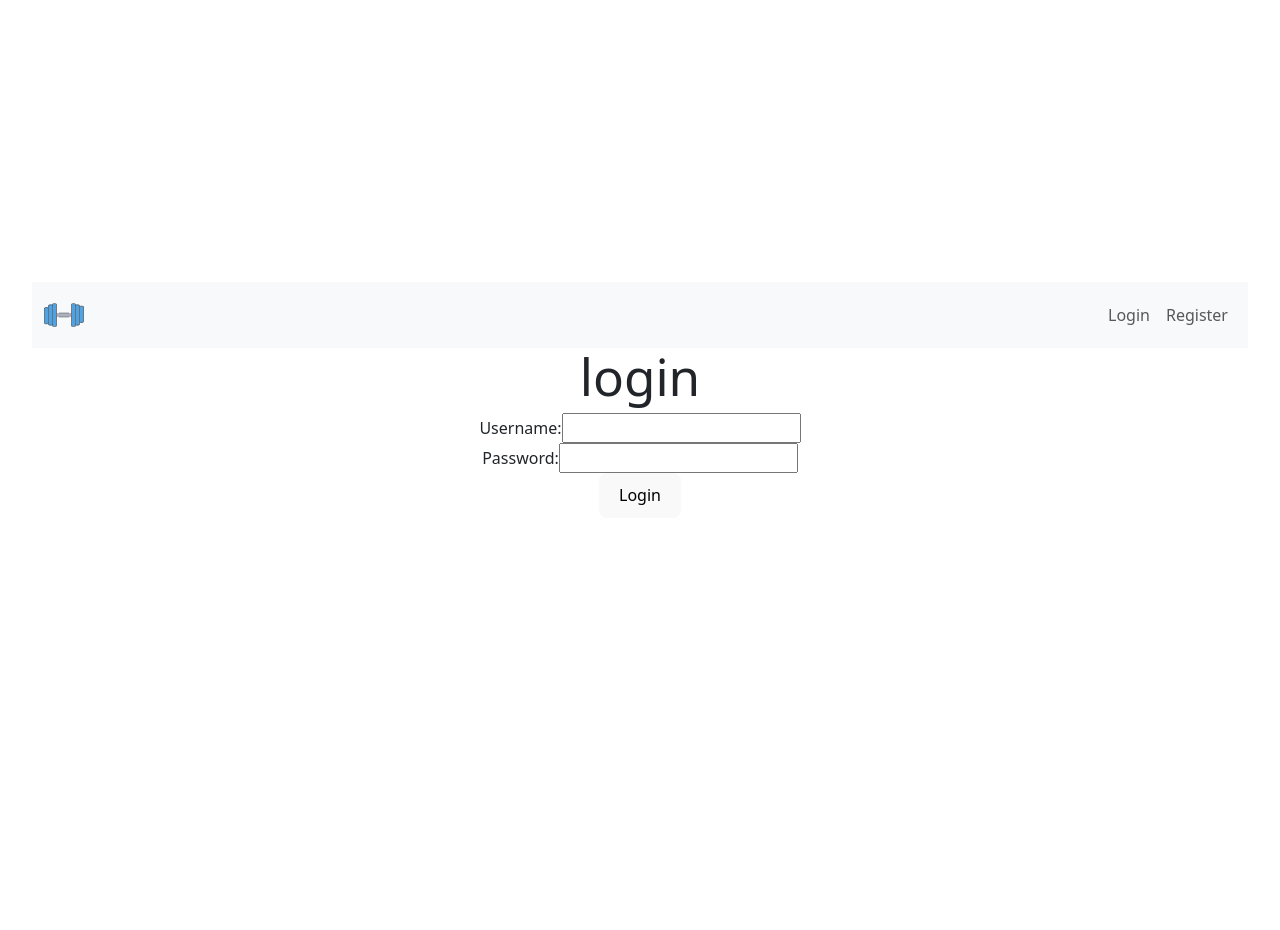
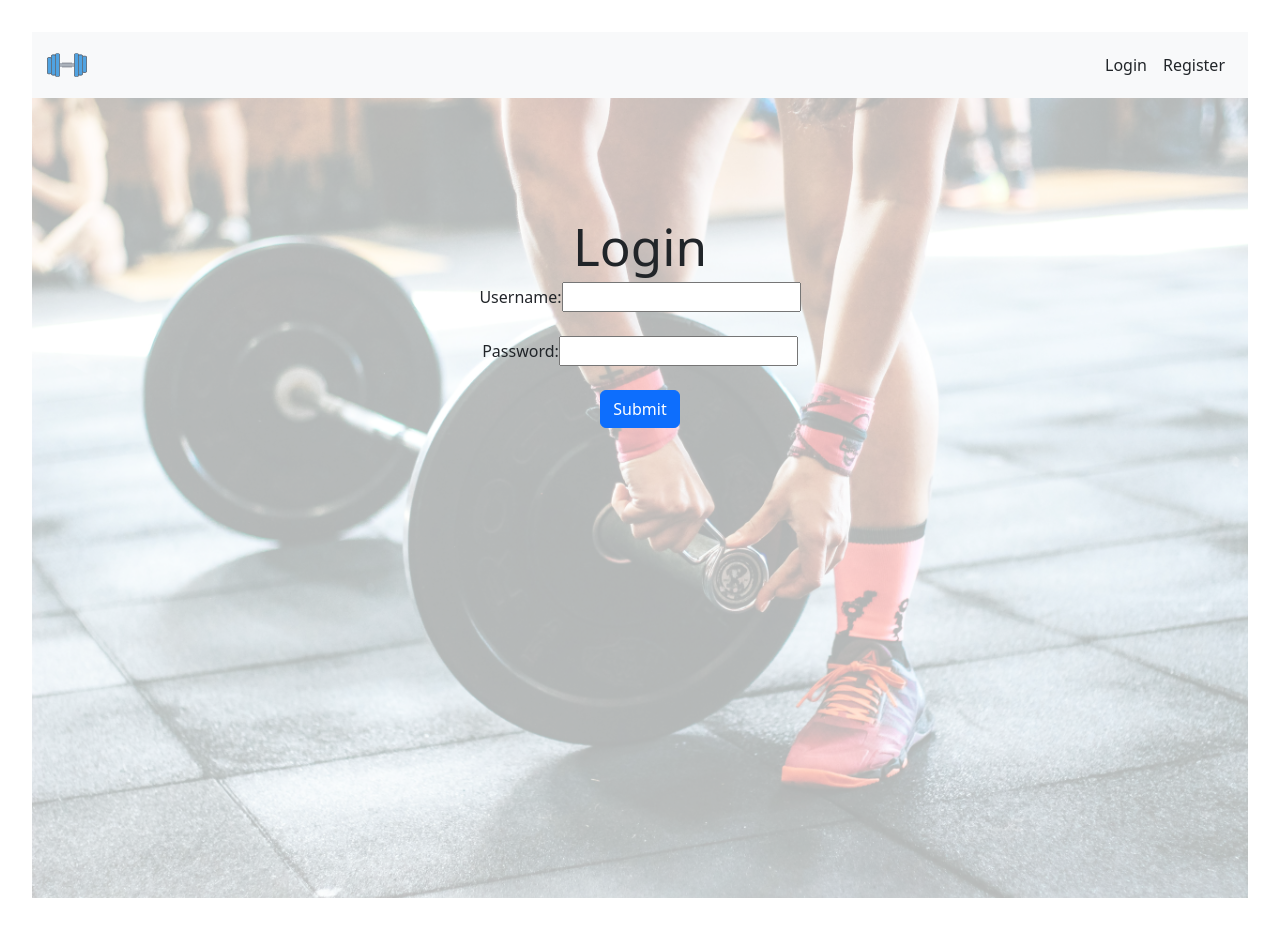
Before and after one commit to giuliainbarcelona/fitnessapp, a React (Vite) app in the folder client/: page /Login in a window 1280 px wide. Before the commit the page ends 800 px from the top, so only its background shows below. Built offline with nearby package versions, Linux system fonts and the light colour scheme.

Commit message:
CSS polishing

```diff
--- a/client/src/App.jsx
+++ b/client/src/App.jsx
@@ -24,7 +24,7 @@ function App() {
         </div>
         <div>
           <Routes>
-            <Route path="/Homepage" element={<Homepage />} />
+            <Route path="/" element={<Homepage />} />
             <Route path="/Profile" element={<Profile />} />
             <Route path="/Buildyourworkout" element={<Buildyourworkout />} />
             <Route path="/Calendar" element={<Calendar />} />
--- a/client/src/components/Navbar.jsx
+++ b/client/src/components/Navbar.jsx
@@ -13,7 +13,6 @@ export default function Navbar() {
   };
 
   return (
-    <>
     <nav className="navbar navbar-expand-lg bg-body-tertiary">
       <div className="container-fluid">
         <a className="navbar-brand" href="#">
@@ -32,7 +31,7 @@ export default function Navbar() {
         </button>
         <div className="collapse navbar-collapse" id="navbarNav">
           <ul className="navbar-nav ms-auto mb-2 mb-lg-0">
-              {auth.isLoggedIn && (
+            {auth.isLoggedIn ? (
               <>
                 <li className="nav-item">
                   <Link to="/Profile" className="nav-link">
@@ -46,16 +45,17 @@ export default function Navbar() {
                     style={{
                       color: "inherit",
                       textDecoration: "none",
+                      background: "none",
+                      border: "none",
+                      padding: 0,
                     }}
                   >
                     Logout
                   </button>
                 </li>
               </>
-              )}
-            </ul>
-            {!auth.isLoggedIn && (
-              <ul className="navbar-nav ms-auto mb-2 mb-lg-0">
+            ) : (
+              <>
                 <li className="nav-item">
                   <Link to="/Login" className="nav-link">
                     Login
@@ -66,11 +66,11 @@ export default function Navbar() {
                     Register
                   </Link>
                 </li>
+              </>
+            )}
           </ul>
-            )}
         </div>
       </div>
     </nav>
-    </>
   );
 }
--- a/client/src/index.css
+++ b/client/src/index.css
@@ -21,12 +21,20 @@ a:hover {
   color: #535bf2;
 }
 
-body {
+/* body {
   margin: 0;
   display: flex;
   place-items: center;
   min-width: 320px;
   min-height: 100vh;
+  height: 100%;
+} */
+
+body,
+html {
+  margin: 0;
+  padding: 0;
+  height: 100%;
 }
 
 h1 {
@@ -69,16 +77,32 @@ button:focus-visible {
 }
 
 .navbar {
-  display: flex;
-  justify-content: space-between;
+  position: sticky;
+  top: 0;
+  width: 100%;
+  z-index: 1000;
 }
 
 .navbar-nav {
-  float: none;
+  display: flex;
+  align-items: center;
 }
 
-.navbar-nav li {
-  margin: 0;
+.nav-item {
+  margin-left: 10px;
+}
+
+.nav-link {
+  color: inherit;
+  text-decoration: none;
+}
+
+.nav-link:hover {
+  color: #4fa3e2;
+}
+
+.container-fluid {
+  padding: 0 15px;
 }
 
 .popoverStyle {
@@ -149,3 +173,64 @@ button:focus-visible {
 .profile-btn-profile {
   margin-right: 160px;
 }
+
+.page-title {
+  margin-top: 100px;
+  z-index: 99 !important;
+}
+
+.page-title:hover {
+  color: #4fa3e2;
+}
+
+.page-title-less {
+  margin-top: 50px;
+  z-index: 99 !important;
+}
+
+.page-title-less:hover {
+  color: #4fa3e2;
+}
+
+.title-next-step:hover {
+  color: #4fa3e2;
+}
+
+.login-page {
+  position: relative;
+  width: 100%;
+  height: 100vh;
+  overflow: hidden;
+}
+
+.login-page::before {
+  content: "";
+  position: absolute;
+  top: 0;
+  left: 0;
+  width: 100%;
+  height: 100%;
+  background: url("../images/gympicture.jpg") no-repeat center center/cover;
+  opacity: 0.3;
+  z-index: 1;
+}
+
+.login-content {
+  position: relative;
+  z-index: 2; /* Ensure the content is above the background image */
+  padding: 20px;
+}
+
+.exercise-card {
+  background-color: lightblue;
+}
+
+.equipments-card {
+  background-color: lightskyblue;
+}
+.datepicker-card {
+  background-color: lightsteelblue;
+}
+.exercis-btn-card {
+  background-color: lightsalmon;
+}
--- a/client/src/pages/Buildyourworkout.jsx
+++ b/client/src/pages/Buildyourworkout.jsx
@@ -1,7 +1,6 @@
 import React from "react";
 import { useState } from "react";
 import { useNavigate } from "react-router-dom";
-import Button from "@mui/material/Button";
 
 export default function BuildYourWorkout() {
   const [inputCriteria, setInputCriteria] = useState({
@@ -62,8 +61,20 @@ export default function BuildYourWorkout() {
 
   return (
     <>
-      <h2>🏋🏻‍♀️ I am your workout builder 🏋🏼</h2>
+      <h2 className="page-title">
+        <img src="/icon.svg" alt="Logo" style={{ height: "40px" }} /> I am your
+        workout builder{" "}
+        <img src="/icon.svg" alt="Logo" style={{ height: "40px" }} />
+      </h2>
+      <br />
+      <p>
+        You need to choose which muscle group you want to train, <br /> for
+        which difficulty level and which type of your workout you enojy the
+        most.
+      </p>
+      <br />
       <h4>Make your selection and I will render your workout</h4>
+      <br />
       <form onSubmit={handleSubmit}>
         <select
           name="muscle"
@@ -103,9 +114,14 @@ export default function BuildYourWorkout() {
         </select>
         <br />
         <br />
-        <Button type="submit" variant="contained" color="primary">
+        <button
+          type="submit"
+          className="btn btn-primary"
+          data-bs-toggle="modal"
+          data-bs-target="#profileModal"
+        >
           Submit
-        </Button>
+        </button>
       </form>
     </>
   );
--- a/client/src/pages/Homepage.jsx
+++ b/client/src/pages/Homepage.jsx
@@ -1,5 +1,10 @@
 import React from "react";
 
 export default function homepage() {
-  return <div>homepage</div>;
+  return (
+    <div>
+      homepage
+      <p>Here I will put two beautiful buttons for login and register</p>
+    </div>
+  );
 }
--- a/client/src/pages/Login.jsx
+++ b/client/src/pages/Login.jsx
@@ -49,8 +49,9 @@ export default function login() {
   };
 
   return (
-    <div>
-      <h1>login</h1>
+    <div className="login-page">
+      <div className="login-content">
+        <h1 className="page-title">Login</h1>
         <form onSubmit={handleLogin}>
           <label htmlFor="username">Username:</label>
           <input
@@ -60,6 +61,7 @@ export default function login() {
             onChange={handleUsernameChange}
           />
           <br />
+          <br />
           <label htmlFor="password">Password:</label>
           <input
             type="password"
@@ -68,8 +70,17 @@ export default function login() {
             onChange={handlePasswordChange}
           />
           <br />
-        <button type="submit">Login</button>
+          <br />
+          <button
+            type="submit"
+            className="btn btn-primary"
+            data-bs-toggle="modal"
+            data-bs-target="#profileModal"
+          >
+            Submit
+          </button>
         </form>
+      </div>
     </div>
   );
 }
--- a/client/src/pages/Register.jsx
+++ b/client/src/pages/Register.jsx
@@ -97,7 +97,8 @@ export default function Register() {
 
   return (
     <div>
-      <h1>register</h1>
+      <h1 className="page-title">Register</h1>
+      <br />
       <form onSubmit={handleRegister}>
         <label htmlFor="username">Username:</label>
         <input
@@ -108,7 +109,9 @@ export default function Register() {
         />
         {errors.username && <span className="error">{errors.username}</span>}
         <br />
+        <br />
         <label htmlFor="email">Email:</label>
+
         <input
           type="email"
           id="email"
@@ -116,6 +119,7 @@ export default function Register() {
           onChange={handleEmailChange}
         />
         {errors.email && <span className="error">{errors.email}</span>}
+        <br />
         <br />
         <label htmlFor="password">Password:</label>
         <input
@@ -126,7 +130,15 @@ export default function Register() {
         />
         {errors.password && <span className="error">{errors.password}</span>}
         <br />
-        <button  type="submit">Register</button>
+        <br />
+        <button
+          type="submit"
+          className="btn btn-primary"
+          data-bs-toggle="modal"
+          data-bs-target="#profileModal"
+        >
+          Register
+        </button>
       </form>
     </div>
   );
--- a/client/src/pages/Workout.jsx
+++ b/client/src/pages/Workout.jsx
@@ -133,14 +133,14 @@ export default function Workout() {
 
   return (
     <div className="container">
-      <h3>Your Workout Plan</h3>
+      <h3 className="page-title-less">Your Workout Plan</h3>
       <br />
 
       <div className="row">
         <div className="col-sm-6 mb-3 mb-sm-4">
-          <div className="card">
+          <div className="card exercise-card">
             <div className="card-body">
-              <h5 className="card-title">Workout Names</h5>
+              <h5 className="card-title">Exercise Name</h5>
               {exercises.map((workout, index) => (
                 <p key={index} className="card-text">
                   {workout.name}
@@ -150,7 +150,7 @@ export default function Workout() {
           </div>
         </div>
         <div className="col-sm-6">
-          <div className="card">
+          <div className="card equipments-card">
             <div className="card-body">
               <h5 className="card-title"> Equipments Needed</h5>
               {exercises.map((workout, index) => (
@@ -161,15 +161,15 @@ export default function Workout() {
             </div>
           </div>
         </div>
-        <h3>Choose your next step</h3>
+        <h4 className="title-next-step">Choose your next step</h4>
         <br />
         <div className="col-sm-6">
           <br />
-          <div className="card">
+          <div className="card datepicker-card">
             <div className="card-body">
               {!workoutSaved ? (
                 <>
-                  <p>Choose your workout day</p>
+                  <p>Save it for later 🗓️</p>
                   <LocalizationProvider dateAdapter={AdapterDayjs}>
                     <DemoContainer components={["DatePicker"]}>
                       <DatePicker
@@ -180,13 +180,14 @@ export default function Workout() {
                     </DemoContainer>
                   </LocalizationProvider>
                   <br />
-                  <Button
-                    variant="contained"
-                    color="primary"
+                  <button
+                    className="btn btn-primary"
+                    data-bs-toggle="modal"
+                    data-bs-target="#profileModal"
                     onClick={handleSave}
                   >
                     Save
-                  </Button>
+                  </button>
                 </>
               ) : (
                 <>
@@ -203,15 +204,16 @@ export default function Workout() {
         <br />
         <div className="col-sm-6">
           <br />
-          <div className="card">
+          <div className="card exercis-btn-card">
             <div className="card-body">
-              <Button
-                variant="contained"
-                color="primary"
+              <button
+                className="btn btn-primary"
+                data-bs-toggle="modal"
+                data-bs-target="#profileModal"
                 onClick={handleExercise}
               >
-                Exercise Now
-              </Button>
+                Exercise Now 💪🏽
+              </button>
             </div>
           </div>
         </div>
```
Also changed, not shown: client/images/gympicture.jpg (added). Lines whose indentation alone changed are shown as unchanged.
